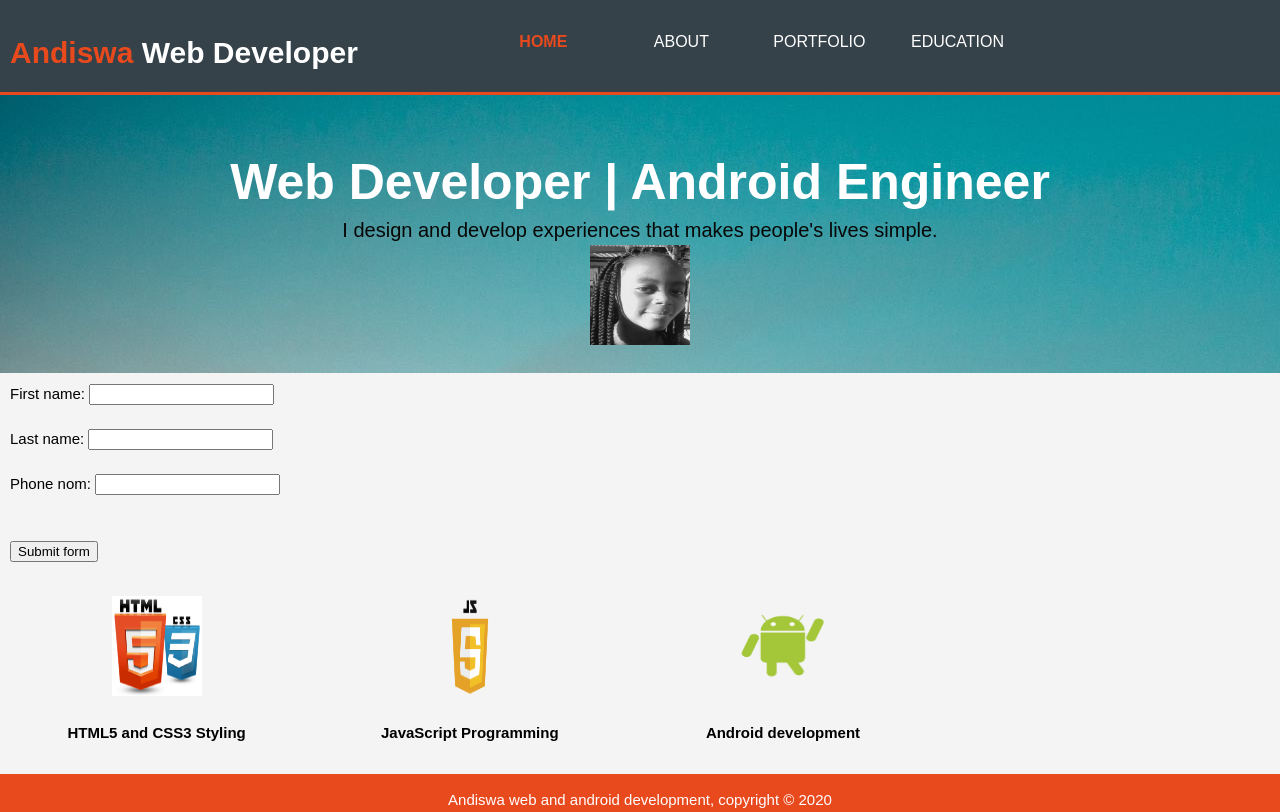
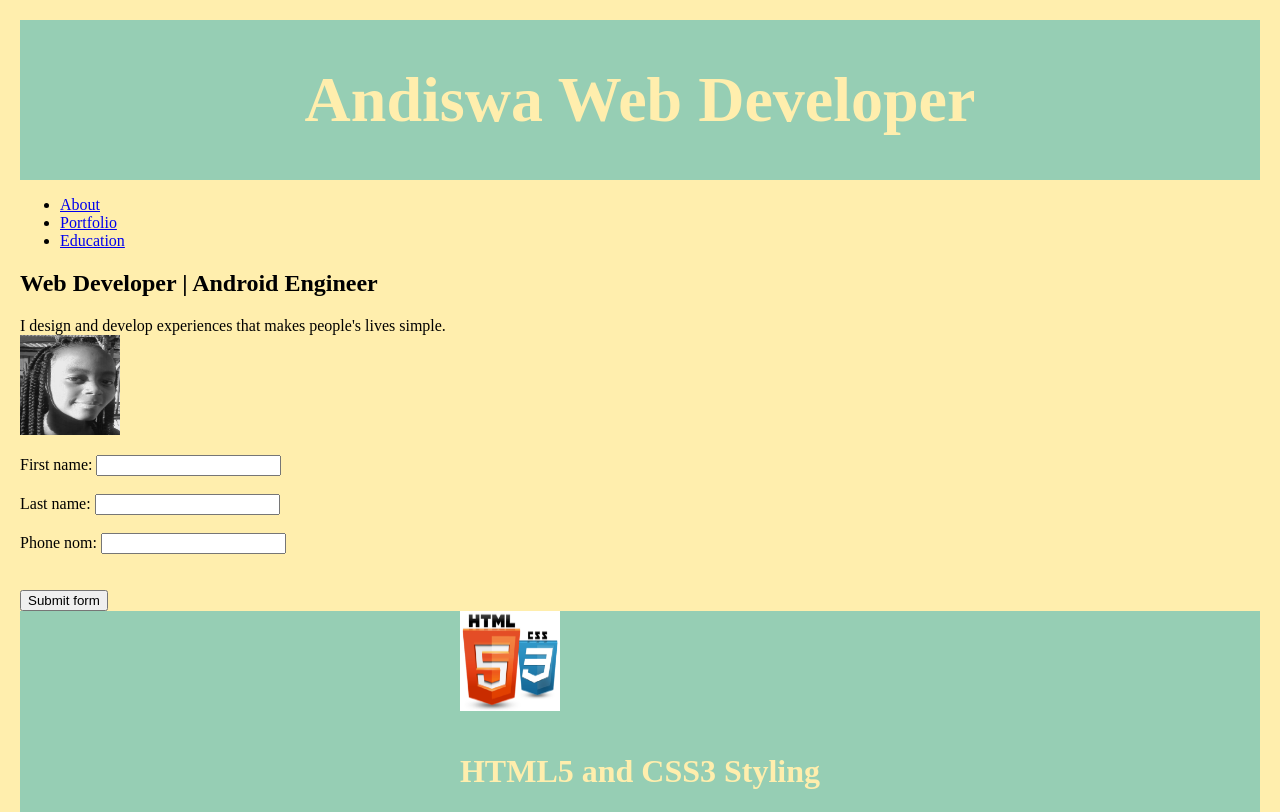
Before and after one commit to AndiswaMkhonto/personal-portfolio.io, a plain HTML site: page index.html in a window 1280 px wide. Shown: the top 812 px of the page. Drawn offline with Linux system fonts and the light colour scheme.

Commit message:
Updated Version Personal Website

```diff
--- /dev/null
+++ b/basic.css
@@ -0,0 +1,31 @@
+.container > div {
+    display: grid;
+    justify-content: center;
+    align-items: center;
+    font-size: 2em;
+    color: #ffeead;
+  }
+
+  html, body {
+    box-sizing: border-box;
+    background-color: #ffeead;
+    height: 100%;
+    padding: 10px;
+    margin: 0px;
+  }
+
+  .container > div:nth-child(1n) {
+    background-color: #96ceb4;
+  }
+
+  .container > div:nth-child(3n) {
+    background-color: #88d8b0;
+  }
+
+  .container > div:nth-child(2n) {
+    background-color: #ff6f69;
+  }
+
+  .container > div:nth-child(4n) {
+    background-color: #ffcc5c;
+  }
--- a/css/style.css
+++ /dev/null
@@ -1,189 +0,0 @@
-
-body{
-  font:15px/1.5 Arial, Helvetica, Sans-serif;
-  padding: 0;
-  margin: 0;
-  background-color: #f4f4f4;
-}
-/*padding property in CSS
-creating space around an element's content,
- inside of any defined margins and/or borders*/
-
-/*global*/
-.container{
-  display: inline-block;
-  grid-template-rows: 50px 150px 50px;
-  width: 80%;
-  margin: auto;
-  text-align: center;
-  /* overflow: hidden;   */
-}
-.button1{
-  height: 35px;
-  padding-left: 20px;
-  padding-right: 20px;
-  background: #e8491d;
-  color: #ffffff;
-  border: none;
-  font-size: 16px;
-}
- ul{
-  margin: 0;
-  padding: 0;
-}
-/*header*/
-header{
-  background: #35424a;
-  color: #ffffff;
-  padding-top: 20px;
-  min-height: 70px;
-  border-bottom: #e8491d 3px solid;
-}
-
-header a{
-  color: #ffffff;
-  text-decoration: none;
-  text-transform: uppercase;
-  font-size: 16px;
-}
-
-header li{
-  float: left;
-  display: inline;
-  padding: 0 20px 0 20px;
-}
-header #branding{
-  float: left;
-}
-header #branding h1{
-  margin: 0;
-}
-header nav{
-  float: right;
-  margin-top: 10px;
-}
-
-header .highlight, header .current a{
-  color: #e8491d;
-  font-weight: bold;
-}
-header a:hover{
-  color: #cccccc;
-  font-weight: bold;
-}
-/*showcase*/
-#showcase{
-  min-height: 270px;
-  background: url('../images/main.jpg') no-repeat ;
-  text-align: center;
-  color: #ffffff;
-}
-
-#showcase h1{
-  margin-top: 50px;
-  font-size: 50px;
-  margin-bottom: 5px;
-  color: #ffffff;
-}
-#showcase p{
-  margin-top: -10px;
-  font-size: 20px;
-  color: #070707;
-}
-
-#detailsform{
-  padding: 3px;
-  color: #ffffff;
-  background: #35424a;
-}
-#detailsform h1{
-  float: left;
-}
-
-#detailsform form{
-  float: right;
-  margin-top: 10px;
-}
-#detailsform input[type="email"]{
-  padding: 4px;
-  height: 22px;
-  width: 250px;
-}
-/*boxes*/
-#boxes{
-  margin-top: 20px;
-
-}
-
-#boxes .box{
-  float:left;
-  width: 30%;
-  text-align: center;
-  padding: 3px;
-}
-#boxes .box img{
-  width: 90px;
-}
-
-footer{
-  display: grid;
-  color: #ffffff;
-  background-color: #e8491d;
-  text-align: center;
-  grid-template-rows: 50px 30px 50px;
-  bottom:0px;
-}
-#myAnimation {
-  width: 50px;
-  height: 50px;
-  position: absolute;
-  background: red;
-}
-canvas {
-  border:1px solid #d3d3d3;
-  background-color: #f1f1f1;
-}
-nav ul{
-  display: grid;
-  grid-template-columns: repeat(4, 1fr);
-  grid-gap: 5px;
-}
-.container1{
-  display: grid;
-  grid-template-columns: repeat(2, 1fr);
-
-}
-.containeredu{
-  font-size: larger;
-  font-family: Arial, Helvetica, sans-serif;
-  font-style: oblique;
-  text-align: center;
-}
-#about{
-
-    float: right;
-    margin: 0px -400px;
-    padding: 0px 250px;
-    min-width: 100%;
-    text-align: center;
-}
-.socilIcons:hover {
-  opacity: 0.7;
-  color:#661111;
-  visibility: visible;
-  background-color: yellow;
-}
-.form{
-  display: inline-block;
-  padding: 10px;
-
-}
-.container1{
-  display: grid;
-  grid-template-columns: repeat(2,1fr);
-  padding: 10px;
-
-}
-#head{
-  padding: 10px;
-}
--- a/index.html
+++ b/index.html
@@ -11,7 +11,8 @@
 
      <meta name="author" content="Andiswa">
     <title> Andiswa Mkhonto Web  Dev| Welcome </title>
-    <link rel="stylesheet" href="./css/style.css">
+
+    <link rel="stylesheet" href="basic.css">
     <script src="script.js"></script>
     <!--The viewport is the user's visible area of a web page
     It varies with the device, and will be smaller on a mobile phone than on a computer screen
@@ -27,7 +28,7 @@
         </div>
         <nav>
           <ul>
-            <li class="current"> <a href="hagzz.html">Home</a></li>
+
             <li> <a href="about.html">About</a></li>
             <li> <a href="portfolio.html">Portfolio</a></li>
             <li> <a href="education.html">Education</a></li>
--- a/script.js
+++ b/script.js
@@ -1,4 +1,3 @@
-
 function myFunction() {
     var fname=document.getElementById('fname').value;
     var lname=document.getElementById('lname').value;
```
Also changed, not shown: about.html (+2 -2 lines), education.html (+2 -2 lines), portfolio.html (+2 -2 lines).
